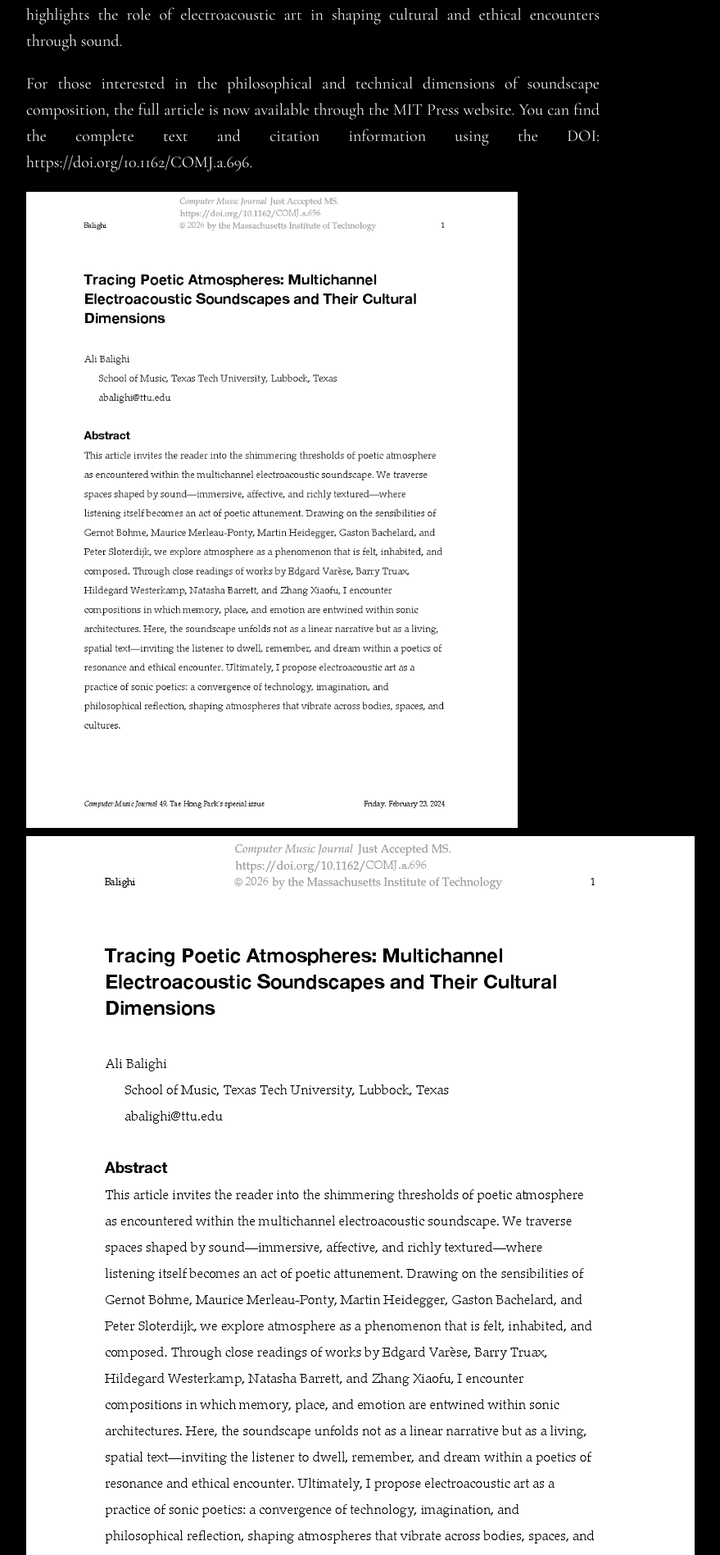
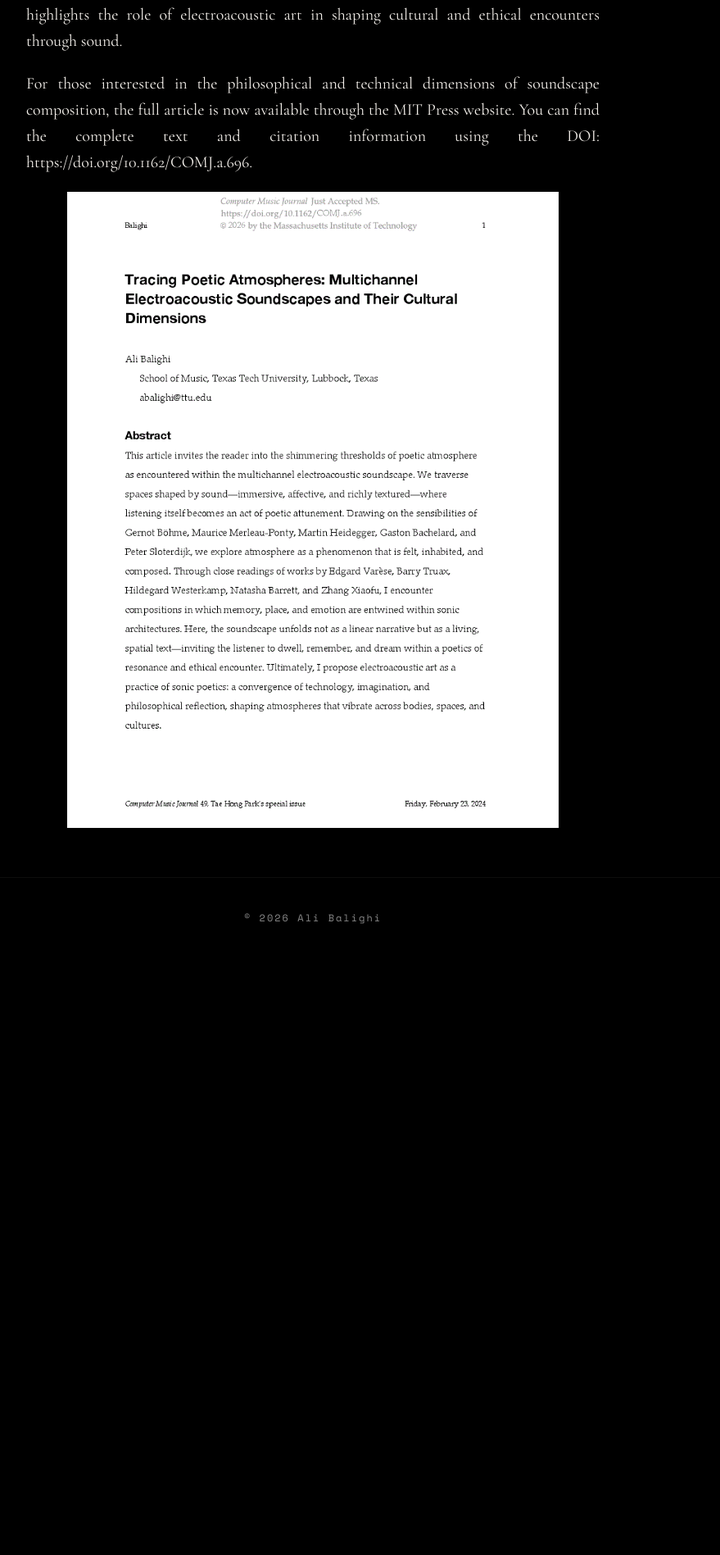
Before and after one commit to alib65/blog, a Jekyll site: the page built from _posts/2026-04-18-my-new-article.md, in a window 1280 px wide. Shown: the part 766-2663 px from the top of the page at 82% size, without its empty margins (258-1137 px from the left). Built offline with Jekyll 4.4.1, drawn with Linux system fonts in a browser that asks for light colours; after the commit the page ends 1934 px from its top, so only the background shows below that.

Commit message:
Modify image tag for PDF preview alignment
Updated image tag for article preview.

```diff
--- a/_posts/2026-04-18-my-new-article.md
+++ b/_posts/2026-04-18-my-new-article.md
@@ -13,5 +13,4 @@ A significant portion of the article is dedicated to the analysis of composition
 For those interested in the philosophical and technical dimensions of soundscape composition, the full article is now available through the MIT Press website. You can find the complete text and citation information using the DOI: https://doi.org/10.1162/COMJ.a.696.
 
 
-<img src="/images/comj.a.696.pdf.gif" alt="description" style="width: 100%; max-width: 600px;">
-![Article PDF first page preview](/images/comj.a.696.pdf.gif)
+<img src="/images/comj.a.696.pdf.gif" alt="Article PDF first page preview" style="width: 100%; max-width: 600px; display: block; margin: 0 auto;">
```
